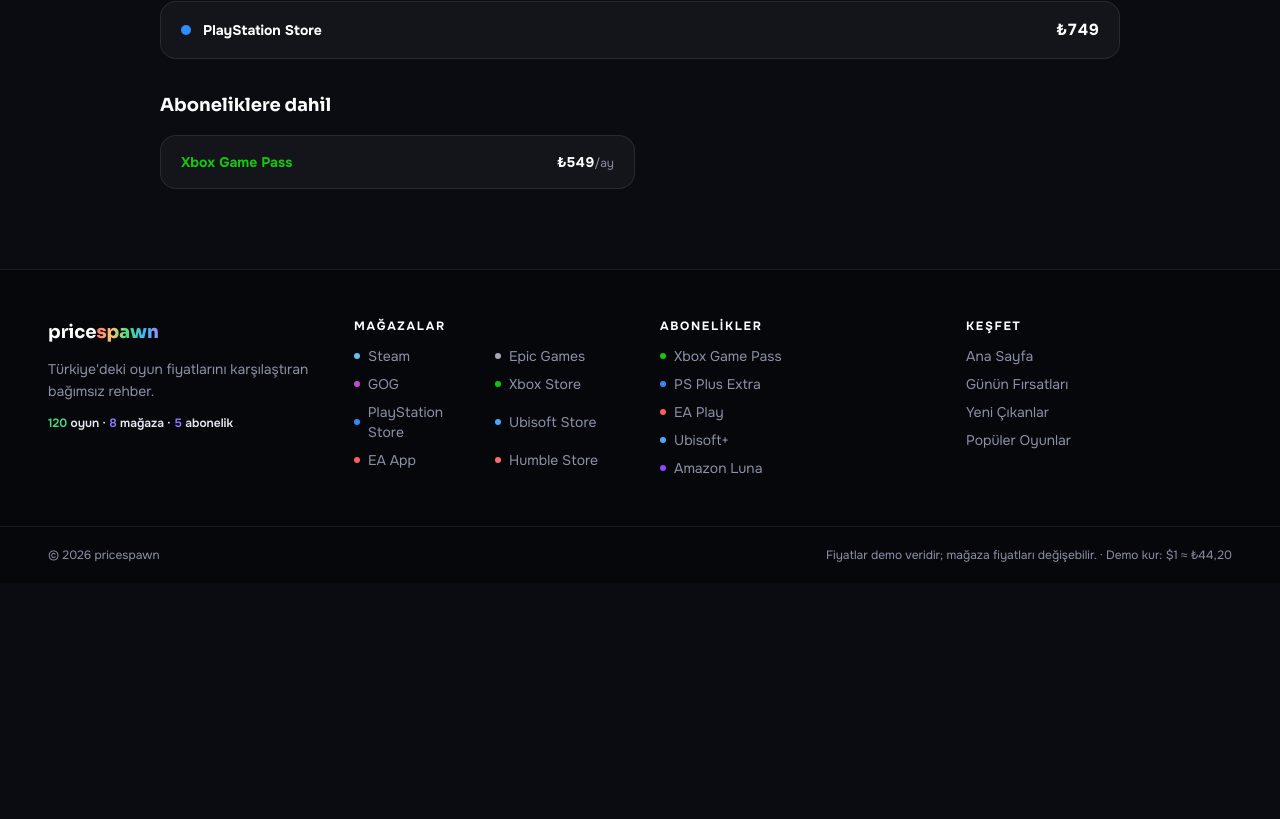
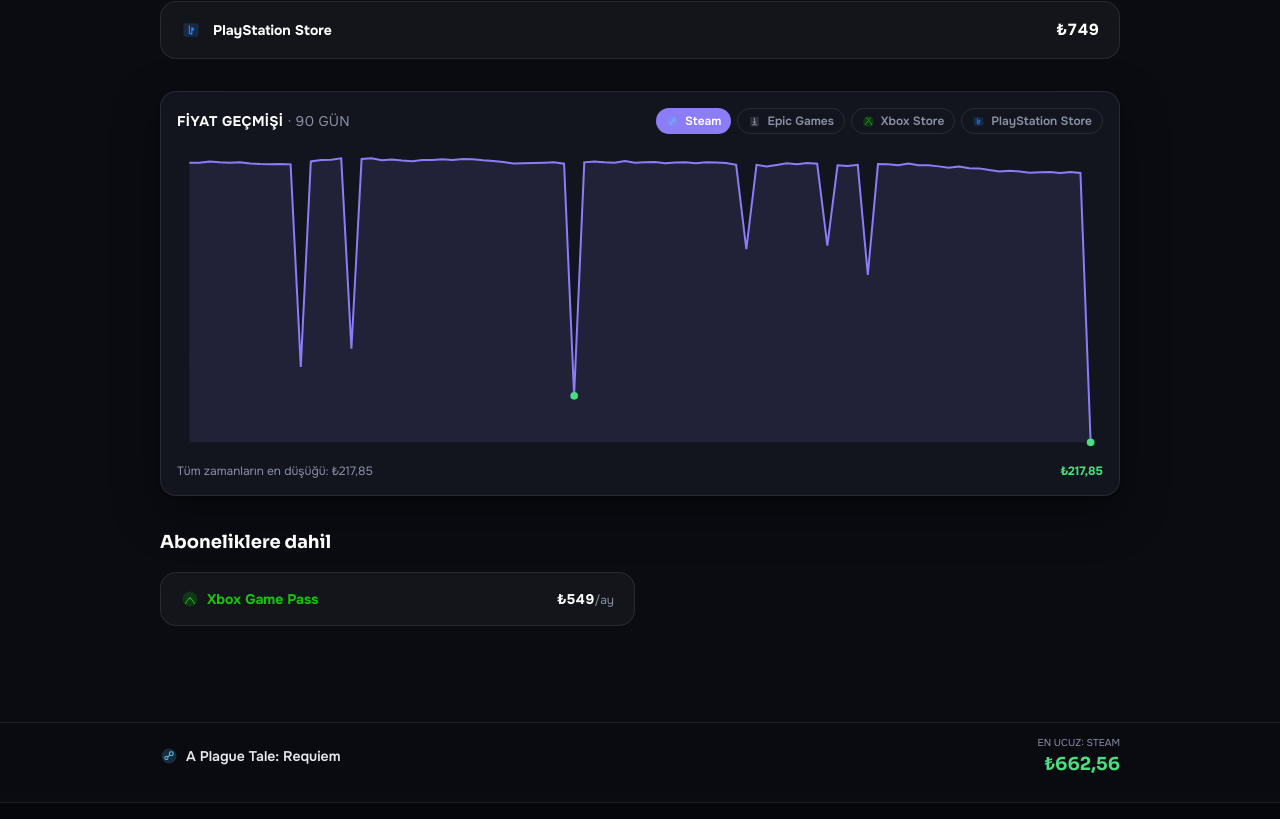
Before and after one commit to kutluhangil/PriceSpawn, a Next.js app: page /oyun/a-plague-tale-requiem in a window 1280 px wide. Shown: the part 641-1460 px from the top of the page. Before the commit the page ends 1224 px from the top, so only its background shows below. Built offline with nearby package versions, Linux system fonts and the light colour scheme.

Commit message:
feat: detail price chart, sticky cheapest CTA, store logos, count-up, ATL badge, watch button

```diff
--- a/src/components/game-detail.tsx
+++ b/src/components/game-detail.tsx
@@ -1,6 +1,7 @@
 "use client";
 
 import Link from "next/link";
+import { useRef } from "react";
 import type { Game } from "@/data/games";
 import { sortedPrices } from "@/lib/price";
 import { formatTRY } from "@/lib/format";
@@ -9,6 +10,12 @@
 import { CoverImage } from "@/components/cover-image";
 import { SubBadges } from "@/components/sub-badges";
 import { PriceTag } from "@/components/price-tag";
+import { StoreLogo, SubLogo } from "@/components/store-logo";
+import { AtlBadge } from "@/components/atl-badge";
+import { CountUp } from "@/components/count-up";
+import { WatchButton } from "@/components/watch-button";
+import { PriceChart } from "@/components/price-chart";
+import { StickyCta } from "@/components/sticky-cta";
 import { useApp } from "@/components/providers";
 import type { Dict } from "@/i18n";
 
@@ -22,6 +29,7 @@
 export function GameDetail({ game }: { game: Game }) {
   const { locale, t } = useApp();
   const prices = sortedPrices(game);
+  const priceListRef = useRef<HTMLElement | null>(null);
 
   return (
     <div>
@@ -52,6 +60,9 @@
               className="aspect-[460/215] w-full shrink-0 rounded-2xl shadow-2xl sm:w-80"
             />
             <div className="flex min-w-0 flex-col gap-2.5">
+              <div className="flex flex-wrap items-center gap-2">
+                <AtlBadge game={game} size="md" />
+              </div>
               <h1 className="font-display text-3xl font-bold leading-[1.05] text-bright sm:text-4xl">
                 {game.title}
               </h1>
@@ -62,17 +73,18 @@
                 <span className="font-semibold text-accent">{reviewText(game.score, t)}</span>{" "}
                 <span className="text-muted">· {game.score}/100</span>
               </p>
-              <div className="mt-1">
+              <div className="mt-1 flex flex-wrap items-center gap-3">
                 <SubBadges ids={game.subscriptions} size="md" />
+                <WatchButton slug={game.slug} />
               </div>
             </div>
           </div>
         </div>
       </section>
 
-      <div className="mx-auto w-[min(100%-2rem,60rem)]">
+      <div className="mx-auto w-[min(100%-2rem,60rem)] pb-24">
         {/* Fiyatlar */}
-        <section className="reveal mt-8" style={{ animationDelay: "0.1s" }}>
+        <section ref={priceListRef} className="reveal mt-8" style={{ animationDelay: "0.1s" }}>
           <h2 className="font-display mb-4 text-lg font-bold text-bright">
             {t.allPrices}{" "}
             <span className="text-sm font-normal text-muted">
@@ -91,14 +103,8 @@
                   }`}
                 >
                   <span className="flex min-w-0 items-center gap-3">
-                    <span
-                      className="h-2.5 w-2.5 shrink-0 rounded-full"
-                      style={{ background: store.accent }}
-                      aria-hidden="true"
-                    />
-                    <span className="truncate text-sm font-bold text-bright">
-                      {store.label}
-                    </span>
+                    <StoreLogo id={rp.price.store} size={20} />
+                    <span className="truncate text-sm font-bold text-bright">{store.label}</span>
                     {isBest && (
                       <span className="discount-chip shrink-0 rounded-full px-2 py-0.5 text-[10px]">
                         {t.cheapest}
@@ -107,7 +113,22 @@
                   </span>
 
                   <span className="flex shrink-0 flex-col items-end gap-0.5">
-                    <PriceTag rp={rp} locale={locale} highlight={isBest} />
+                    {isBest ? (
+                      <span className="inline-flex items-center gap-2">
+                        {rp.price.discountPercent !== undefined && (
+                          <span className="discount-chip rounded px-1.5 py-0.5 text-xs">
+                            -%{rp.price.discountPercent}
+                          </span>
+                        )}
+                        <CountUp
+                          value={rp.tryAmount}
+                          locale={locale}
+                          className="text-lg font-bold tabular-nums text-best"
+                        />
+                      </span>
+                    ) : (
+                      <PriceTag rp={rp} locale={locale} />
+                    )}
                     {rp.price.currency === "USD" && (
                       <span className="text-[11px] text-muted">
                         ${rp.price.amount.toFixed(2)} · {t.steamNote}
@@ -120,9 +141,14 @@
           </ul>
         </section>
 
+        {/* Fiyat geçmişi */}
+        <section className="reveal mt-8" style={{ animationDelay: "0.16s" }}>
+          <PriceChart game={game} />
+        </section>
+
         {/* Abonelikler */}
         {game.subscriptions.length > 0 && (
-          <section className="reveal mt-8" style={{ animationDelay: "0.18s" }}>
+          <section className="reveal mt-8" style={{ animationDelay: "0.22s" }}>
             <h2 className="font-display mb-4 text-lg font-bold text-bright">{t.includedIn}</h2>
             <ul className="grid grid-cols-1 gap-2.5 sm:grid-cols-2">
               {game.subscriptions.map((id) => {
@@ -132,8 +158,8 @@
                     key={id}
                     className="panel flex items-center justify-between rounded-2xl px-4 py-4 sm:px-5"
                   >
-                    <span className="text-sm font-bold" style={{ color: sub.accent }}>
-                      {sub.label}
+                    <span className="flex items-center gap-2 text-sm font-bold" style={{ color: sub.accent }}>
+                      <SubLogo id={id} size={18} /> {sub.label}
                     </span>
                     <span className="text-sm font-bold tabular-nums text-bright">
                       {formatTRY(sub.monthlyTRY, locale)}
@@ -146,6 +172,8 @@
           </section>
         )}
       </div>
+
+      <StickyCta game={game} watchRef={priceListRef} />
     </div>
   );
 }
--- /dev/null
+++ b/src/components/price-chart.tsx
@@ -0,0 +1,96 @@
+"use client";
+
+import { useState } from "react";
+import type { Game } from "@/data/games";
+import { priceHistory, allTimeLow } from "@/lib/history";
+import { sortedPrices } from "@/lib/price";
+import { formatTRY } from "@/lib/format";
+import { STORES, type StoreId } from "@/lib/stores";
+import { StoreLogo } from "@/components/store-logo";
+import { useApp } from "@/components/providers";
+
+const W = 600;
+const H = 200;
+const PAD = 8;
+
+export function PriceChart({ game }: { game: Game }) {
+  const { t, locale } = useApp();
+  const stores = sortedPrices(game).map((rp) => rp.price.store);
+  const [store, setStore] = useState<StoreId>(stores[0]);
+  const [hover, setHover] = useState<number | null>(null);
+
+  const points = priceHistory(game, store, 90);
+  const vals = points.map((p) => p.tryAmount);
+  const min = Math.min(...vals);
+  const max = Math.max(...vals);
+  const span = max - min || 1;
+
+  const x = (i: number) => PAD + (i / (points.length - 1)) * (W - 2 * PAD);
+  const y = (v: number) => PAD + (1 - (v - min) / span) * (H - 2 * PAD);
+
+  const line = points.map((p, i) => `${i === 0 ? "M" : "L"}${x(i).toFixed(1)},${y(p.tryAmount).toFixed(1)}`).join(" ");
+  const area = `${line} L${x(points.length - 1).toFixed(1)},${H - PAD} L${x(0).toFixed(1)},${H - PAD} Z`;
+  const atl = allTimeLow(game);
+
+  function onMove(e: React.MouseEvent<SVGSVGElement>) {
+    const rect = e.currentTarget.getBoundingClientRect();
+    const rel = ((e.clientX - rect.left) / rect.width) * W;
+    const i = Math.round(((rel - PAD) / (W - 2 * PAD)) * (points.length - 1));
+    setHover(Math.max(0, Math.min(points.length - 1, i)));
+  }
+
+  const hp = hover !== null ? points[hover] : null;
+
+  return (
+    <div className="panel-strong rounded-2xl p-4">
+      <div className="mb-3 flex flex-wrap items-center justify-between gap-3">
+        <h3 className="text-sm font-bold uppercase tracking-wide text-bright">
+          {t.priceHistory} <span className="font-normal text-muted">· {t.days90}</span>
+        </h3>
+        <div className="flex flex-wrap gap-1.5">
+          {stores.map((s) => (
+            <button
+              key={s}
+              onClick={() => setStore(s)}
+              className={`flex items-center gap-1.5 rounded-full px-2.5 py-1 text-xs font-semibold transition-colors cursor-pointer ${
+                s === store ? "bg-accent text-white" : "border border-border text-muted hover:text-fg"
+              }`}
+            >
+              <StoreLogo id={s} size={13} /> {STORES[s].label}
+            </button>
+          ))}
+        </div>
+      </div>
+
+      <svg
+        viewBox={`0 0 ${W} ${H}`}
+        className="w-full"
+        onMouseMove={onMove}
+        onMouseLeave={() => setHover(null)}
+        role="img"
+      >
+        <path d={area} fill="var(--accent)" opacity="0.12" />
+        <path d={line} fill="none" stroke="var(--accent)" strokeWidth="2" vectorEffect="non-scaling-stroke" />
+        {/* discount dips */}
+        {points.map((p, i) =>
+          p.tryAmount < min + span * 0.18 ? (
+            <circle key={i} cx={x(i)} cy={y(p.tryAmount)} r="2.5" fill="var(--best)" />
+          ) : null
+        )}
+        {hp && (
+          <>
+            <line x1={x(hover!)} y1={PAD} x2={x(hover!)} y2={H - PAD} stroke="var(--border)" strokeWidth="1" />
+            <circle cx={x(hover!)} cy={y(hp.tryAmount)} r="3.5" fill="var(--bright)" />
+          </>
+        )}
+      </svg>
+
+      <div className="mt-2 flex items-center justify-between text-xs">
+        <span className="text-muted">
+          {hp ? `${hp.date} · ${formatTRY(hp.tryAmount, locale)}` : `${t.allTimeLowFull}: ${formatTRY(atl.tryAmount, locale)}`}
+        </span>
+        <span className="font-bold text-best">{formatTRY(atl.tryAmount, locale)}</span>
+      </div>
+    </div>
+  );
+}
--- /dev/null
+++ b/src/components/sticky-cta.tsx
@@ -0,0 +1,66 @@
+"use client";
+
+import { useEffect, useRef, useState } from "react";
+import type { Game } from "@/data/games";
+import { bestPrice } from "@/lib/price";
+import { formatTRY } from "@/lib/format";
+import { STORES } from "@/lib/stores";
+import { StoreLogo } from "@/components/store-logo";
+import { useApp } from "@/components/providers";
+
+/** Sticky bottom bar showing the cheapest price once `watchRef` scrolls out of view. */
+export function StickyCta({
+  game,
+  watchRef,
+}: {
+  game: Game;
+  watchRef: React.RefObject<HTMLElement | null>;
+}) {
+  const { t, locale } = useApp();
+  const [show, setShow] = useState(false);
+  const best = bestPrice(game);
+  const seen = useRef(false);
+
+  useEffect(() => {
+    const el = watchRef.current;
+    if (!el) return;
+    const io = new IntersectionObserver(
+      ([entry]) => {
+        if (entry.isIntersecting) seen.current = true;
+        // only show after the price list has been seen and is now out of view
+        setShow(seen.current && !entry.isIntersecting);
+      },
+      { threshold: 0 }
+    );
+    io.observe(el);
+    return () => io.disconnect();
+  }, [watchRef]);
+
+  if (!best) return null;
+
+  return (
+    <div
+      className={`fixed inset-x-0 bottom-0 z-40 border-t border-border bg-bg/90 backdrop-blur-xl transition-transform duration-300 sm:bottom-0 ${
+        show ? "translate-y-0" : "translate-y-full"
+      }`}
+      style={{ paddingBottom: "env(safe-area-inset-bottom)" }}
+    >
+      <div className="mx-auto flex w-[min(100%-2rem,60rem)] items-center justify-between gap-4 py-3">
+        <span className="flex min-w-0 items-center gap-2">
+          <StoreLogo id={best.price.store} size={18} />
+          <span className="truncate text-sm font-semibold text-fg">{game.title}</span>
+        </span>
+        <span className="flex shrink-0 items-center gap-3">
+          <span className="text-right">
+            <span className="block text-[10px] uppercase text-muted">
+              {t.cheapestAt} {STORES[best.price.store].label}
+            </span>
+            <span className="font-display text-lg font-bold text-best">
+              {formatTRY(best.tryAmount, locale)}
+            </span>
+          </span>
+        </span>
+      </div>
+    </div>
+  );
+}
```
